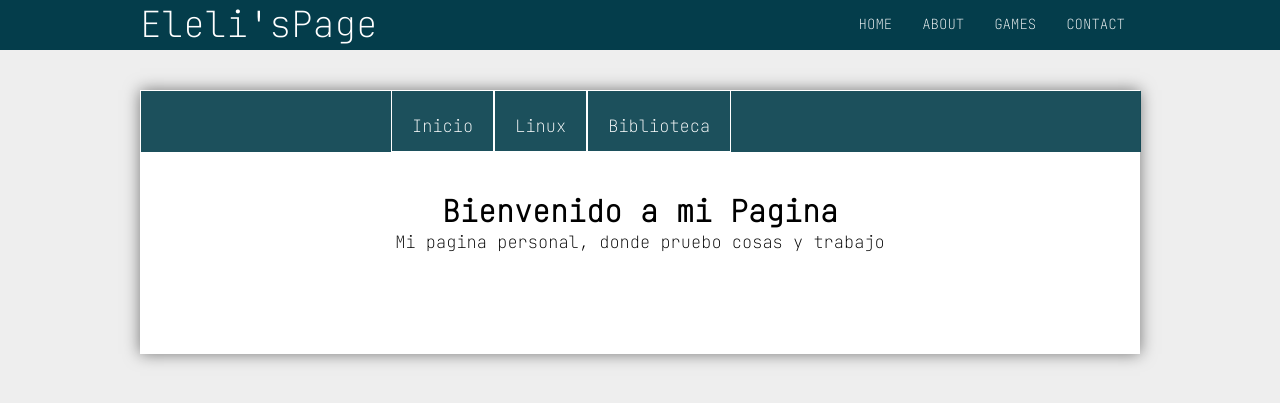
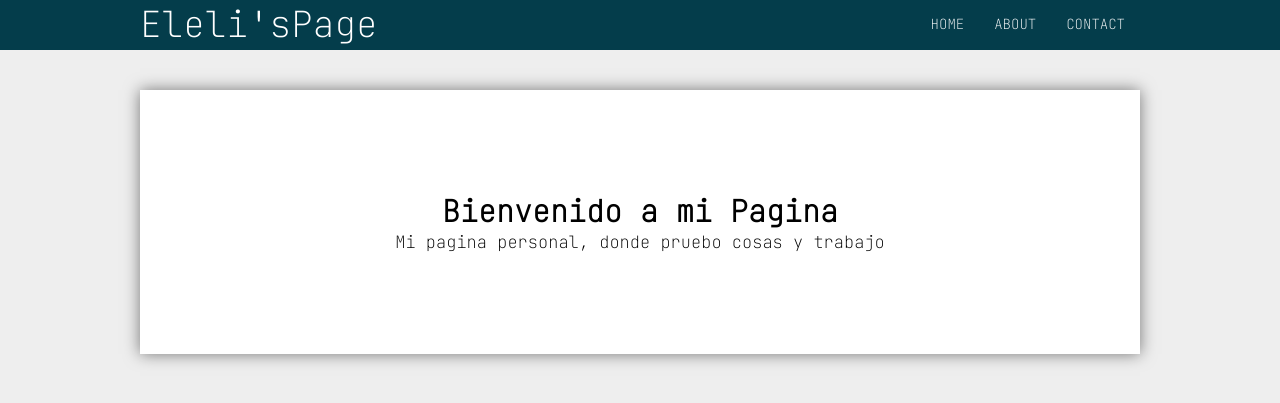
Before and after one commit to Elias288/ElelisPage, a PHP site: page /docs/index.html in a window 1280 px wide. Shown: the top 403 px of the page. Run offline with PHP 8.4, Linux system fonts and the light colour scheme; some libraries are stand-ins or nearby versions.

Commit message:
cambiando lugar menu, animacion menu-ico

```diff
--- a/css/about.css
+++ b/css/about.css
@@ -41,6 +41,8 @@
     color: #fff;
     background: rgb(4, 61, 75);
     padding: 3px 10px;
+    margin-right: 30px;
+    white-space: nowrap;
 }
 
 @media(min-width: 1024px){
--- a/css/blog.css
+++ b/css/blog.css
@@ -39,7 +39,10 @@ section p, section a, section label{
 
 .info-foot{
     margin-top: 200px;
-    display: -webkit-inline-box;
+    /*display: -webkit-inline-box;*/
+    display: flex;
+    flex-wrap: wrap;
+
 }
 
 .info-foot a{
--- a/css/menu.css
+++ b/css/menu.css
@@ -18,13 +18,16 @@ header .volver{
     text-decoration: none;
 }
 
-header #menu-ico {
+header #menu-ico, #menu-ico2 {
     float: right;
     font-size: 70px;
     margin: 75px 30px;
     cursor: pointer;
 }
 
+header #menu-ico2{
+    display: none;
+}
 
 header h1, .icon-laptop{
     margin: 60 0;
@@ -49,7 +52,7 @@ header .icon-laptop{
     height: 100vh;
     background: rgba(0, 50, 50, 0.9);
     transition: all 0.55s;
-    transform: translateX(-100%);
+    transform: translateX(200%);
     cursor: pointer;
 }
 
@@ -71,11 +74,14 @@ header .icon-laptop{
 #menu-bar:checked ~ .menu{
     transform: translateX(0%);
 }
-/*
-.tablinks.active{
-    background-color: rgb(2, 34, 43);
+
+#menu-bar:checked ~ #menu-ico{
+    display: none;
 }
-*/
+
+#menu-bar:checked ~ #menu-ico2{
+    display: block;
+}
 
 /*SUBMENU HOME*/
 .tab1 .info .submenu{
@@ -99,6 +105,7 @@ header .icon-laptop{
     display: block;
     color: #fff;
 }
+
 
 .submenu-ul{
     width: 90%;
@@ -177,30 +184,27 @@ header .icon-laptop{
         cursor: pointer;
     }
 
-    .tab1 #submenu-ico{
-        display: none;
-    }
-
-    .tab1 .info ul{
-        font-size: 30px;
-    }
-
     .submenu-ul{
         width: 1000px;
         display: flex;
         font-size: 30px;
         padding: 0 250px;
-        transform: translate(0%);
+        transform: translate(200%);
     }
     .submenu-ul li:hover{
         background: rgba(255, 255, 255, 0.3);
     }
 
     .submenu-ul .li{
-        padding: 10 20px;
+        padding: 0;
         border-right: 1px solid;
         border-left: 1px solid;
 
+    }
+
+    label.submenuitem{
+        display: block;
+        margin: 10px 50px;
     }
 
     .tab1 .info #nav li:hover > ul{
--- a/docs/index.html
+++ b/docs/index.html
@@ -14,10 +14,11 @@
                 <h1> Eleli'sPage</h1>
                 <input type="checkbox" id="menu-bar">
                 <label id="menu-ico" class="icon-list" for="menu-bar"></label>
+                <label id="menu-ico2" class="icon-times" for="menu-bar"></label>
                 <nav class="menu">
                     <label for="radio1" class="menu-items" id="label1">HOME</label>
                     <label for="radio2" class="menu-items" id="label2">ABOUT</label>
-                    <label for="radio3" class="menu-items" id="label3">GAMES</label>
+                    <!--<label for="radio3" class="menu-items" id="label3">GAMES</label>-->
                     <label for="radio4" class="menu-items" id="label4">CONTACT</label>
                     <!--<a class="tablinks" href="contacto.php">CONTACT</a>-->
 
@@ -36,16 +37,16 @@
                                 <label id="submenu-ico" class="submenu-ico icon-list" for="submenu-bar"></label>
                                 <ul class="submenu-ul">
                                     <li class="li li-inicio">
-                                        <label for="radio1-1" id="submenuitem">Inicio</label>
+                                        <label for="radio1-1" class="submenuitem">Inicio</label>
                                     </li>
                                     <li class="li li-linux">
-                                        <label for="radio1-2" id="submenuitem">Linux</label>
+                                        <label for="radio1-2" class="submenuitem">Linux</label>
                                     </li>
                                     <!--<li class="li li-tip">
-                                        <label for="radio1-3" id="submenuitem">TIP</label>
+                                        <label for="radio1-3" class="submenuitem">TIP</label>
                                     </li>-->
                                     <li class="li li-biblioteca">
-                                        <label for="radio1-4" id="submenuitem">Biblioteca</label>
+                                        <label for="radio1-4" class="submenuitem">Biblioteca</label>
                                     </li>
                                 </ul>
                             </li>
```
